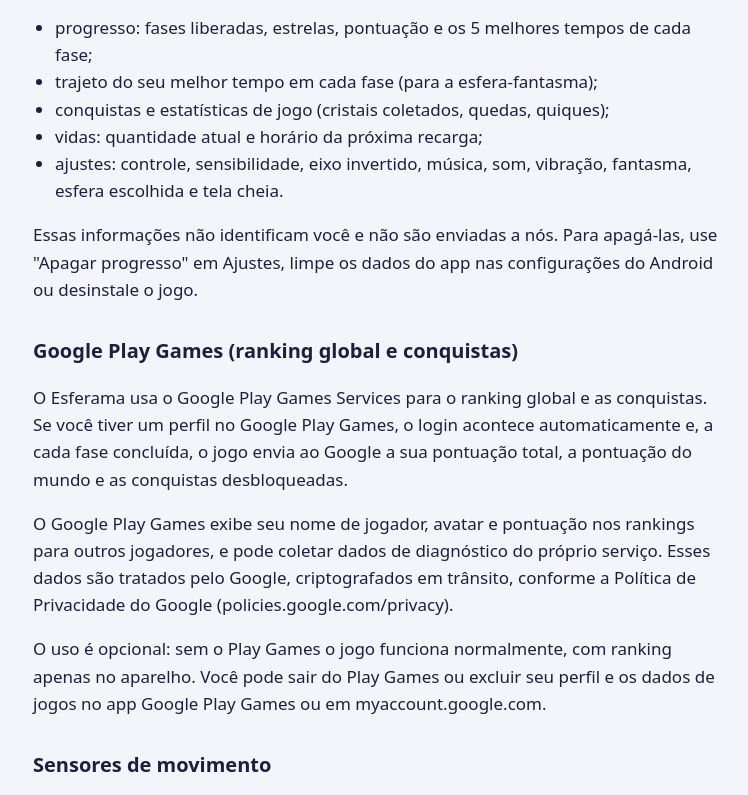
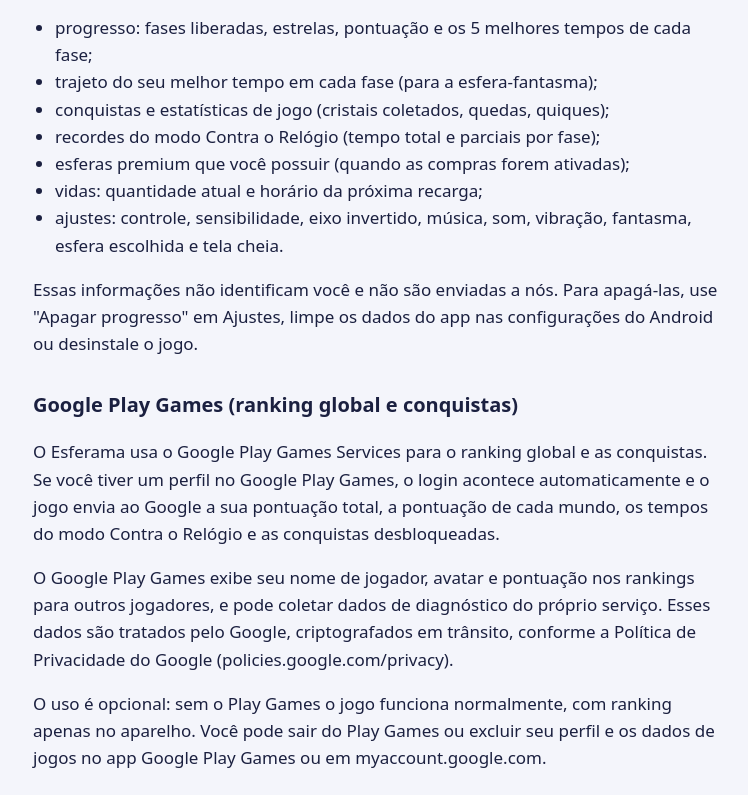
Before and after one commit to brunotravassos93/esferama-site, a plain HTML site: page privacidade.html in a window 1280 px wide. Shown: the part 642-1437 px from the top of the page, without its empty margins (263-1011 px from the left). Drawn offline with Linux system fonts and the light colour scheme.

Commit message:
Atualiza o site do Esferama

```diff
--- a/privacidade.html
+++ b/privacidade.html
@@ -55,12 +55,14 @@ footer { margin-top: 40px; padding-top: 16px; border-top: 1px solid var(--line);
   <li>progresso: fases liberadas, estrelas, pontuação e os 5 melhores tempos de cada fase;</li>
   <li>trajeto do seu melhor tempo em cada fase (para a esfera-fantasma);</li>
   <li>conquistas e estatísticas de jogo (cristais coletados, quedas, quiques);</li>
+  <li>recordes do modo Contra o Relógio (tempo total e parciais por fase);</li>
+  <li>esferas premium que você possuir (quando as compras forem ativadas);</li>
   <li>vidas: quantidade atual e horário da próxima recarga;</li>
   <li>ajustes: controle, sensibilidade, eixo invertido, música, som, vibração, fantasma, esfera escolhida e tela cheia.</li>
 </ul>
 <p>Essas informações não identificam você e não são enviadas a nós. Para apagá-las, use &quot;Apagar progresso&quot; em Ajustes, limpe os dados do app nas configurações do Android ou desinstale o jogo.</p>
 <h2>Google Play Games (ranking global e conquistas)</h2>
-<p>O Esferama usa o Google Play Games Services para o ranking global e as conquistas. Se você tiver um perfil no Google Play Games, o login acontece automaticamente e, a cada fase concluída, o jogo envia ao Google a sua pontuação total, a pontuação do mundo e as conquistas desbloqueadas.</p>
+<p>O Esferama usa o Google Play Games Services para o ranking global e as conquistas. Se você tiver um perfil no Google Play Games, o login acontece automaticamente e o jogo envia ao Google a sua pontuação total, a pontuação de cada mundo, os tempos do modo Contra o Relógio e as conquistas desbloqueadas.</p>
 <p>O Google Play Games exibe seu nome de jogador, avatar e pontuação nos rankings para outros jogadores, e pode coletar dados de diagnóstico do próprio serviço. Esses dados são tratados pelo Google, criptografados em trânsito, conforme a Política de Privacidade do Google (policies.google.com/privacy).</p>
 <p>O uso é opcional: sem o Play Games o jogo funciona normalmente, com ranking apenas no aparelho. Você pode sair do Play Games ou excluir seu perfil e os dados de jogos no app Google Play Games ou em myaccount.google.com.</p>
 
@@ -81,7 +83,7 @@ footer { margin-top: 40px; padding-top: 16px; border-top: 1px solid var(--line);
 
 
 <h2>Compras dentro do jogo</h2>
-<p>A versão atual não tem compras. Quando houver pacotes de vidas, o pagamento será processado inteiramente pelo Google Play: o Esferama não recebe nem armazena dados de cartão ou de pagamento. Esta política será atualizada antes disso.</p>
+<p>A versão atual ainda não vende nada. Quando houver pacotes de vidas e esferas premium, o pagamento será processado inteiramente pelo Google Play: o Esferama não recebe nem armazena dados de cartão ou de pagamento. Esta política será atualizada antes disso.</p>
 
 
 <h2>Crianças</h2>
```
